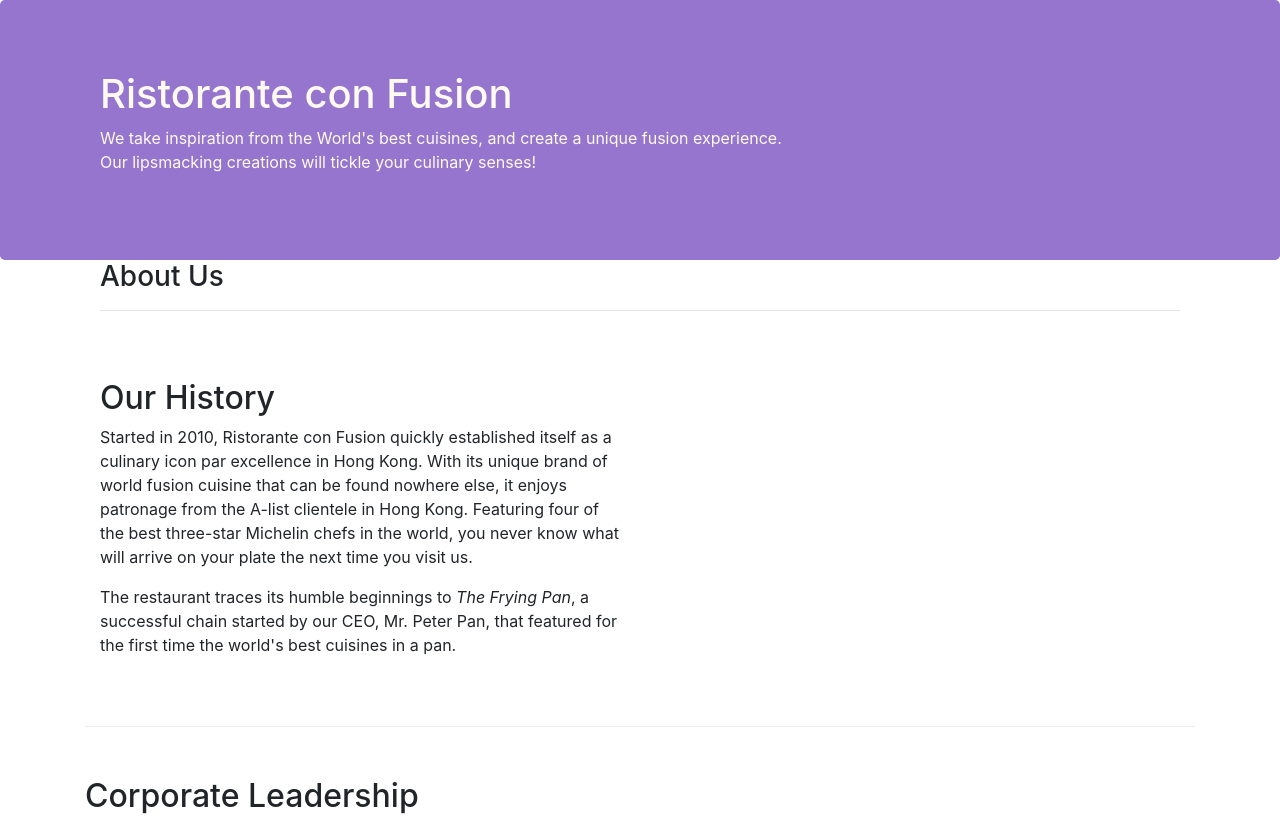
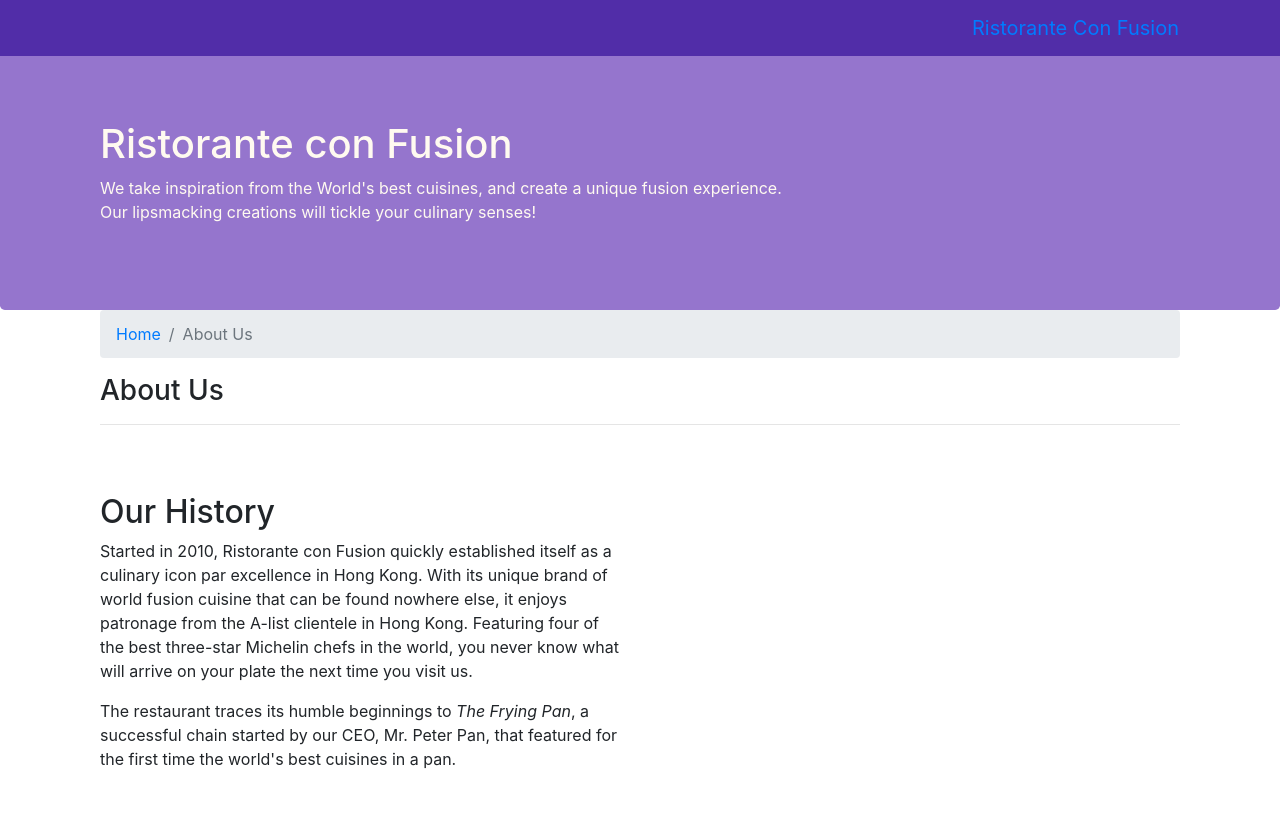
Before and after one commit to mustafaertekin/coursera-bootstrap4, a website: page aboutus.html in a window 1280 px wide. Shown: the top 818 px of the page. Drawn offline with nearby package versions, Linux system fonts and the light colour scheme.

Commit message:
Bootstrap Navbar and Breadcrumb added

```diff
--- a/aboutus.html
+++ b/aboutus.html
@@ -16,7 +16,22 @@
 </head>
 
 <body>
-
+    <nav class="navbar navbar-inverse navbar-toggleable-sm fixed-top">
+        <div class="container">
+            <button class="navbar-toggler" type="button" data-toggle="collapse" data-target="#Navbar">
+                <span class="navbar-toggler-icon"></span>
+            </button>
+            <a href="./index.html" class="navbar-brand">Ristorante Con Fusion</a>
+            <div class="collapse navbar-collapse" id="Navbar">
+                <ul class="navbar-nav">
+                    <li class="nav-item"><a href="./index.html" class="nav-link">Home</a></li>
+                    <li class="nav-item active"><a href="./aboutus.html" class="nav-link">About</a></li>
+                    <li class="nav-item"><a href="#" class="nav-link">Menu</a></li>
+                    <li class="nav-item"><a href="#" class="nav-link">Contact</a></li>
+                </ul>
+            </div>
+        </div>
+    </nav>
     <header class="jumbotron">
         <div class="container">
             <div class="row row-header">
@@ -32,6 +47,10 @@
 
     <div class="container">
         <div class="col-sm-12">
+            <ol class="col-12 breadcrumb">
+                <li class="breadcrumb-item"><a href="./index.html">Home</a></li>
+                <li class="breadcrumb-item active">About Us</li>
+            </ol>
             <div>
                <h3>About Us</h3>
                <hr>
@@ -50,7 +69,7 @@
 
 
         <div class="row row-content align-items-center">
-            <div>
+            <div class="col">
                 <h2>Corporate Leadership</h2>
                 <h3>Peter Pan <small>Chief Epicurious Officer</small></h3>
                 <p class="hidden-xs-down">Our CEO, Peter, credits his hardworking East Asian immigrant parents who undertook the arduous journey to the shores of America with the intention of giving their children the best future. His mother's wizardy in the kitchen whipping up the tastiest dishes with whatever is available inexpensively at the supermarket, was his first inspiration to create the fusion cuisines for which <em>The Frying Pan</em> became well known. He brings his zeal for fusion cuisines to this restaurant, pioneering cross-cultural culinary connections.</p>
--- a/css/style.css
+++ b/css/style.css
@@ -28,3 +28,12 @@
     margin: 0px;
     color: #0f0f0f;
 }
+
+body {
+    padding: 50px 0px 0px 0px;
+    z-index: 0;
+}
+
+.navbar-inverse {
+    background-color: #512DA8;
+}
```
Also changed, not shown: index.html (+17 -2 lines).
